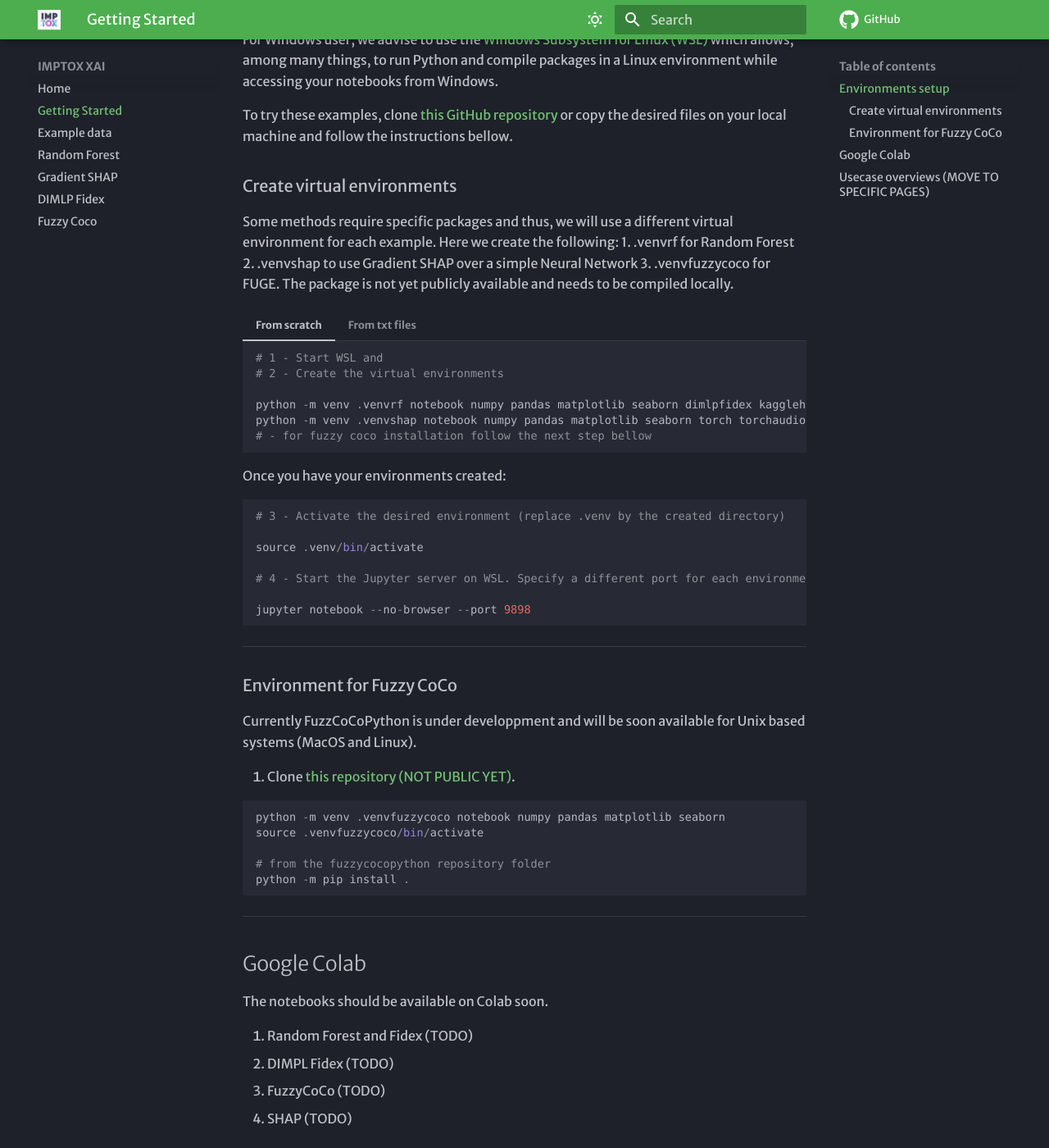
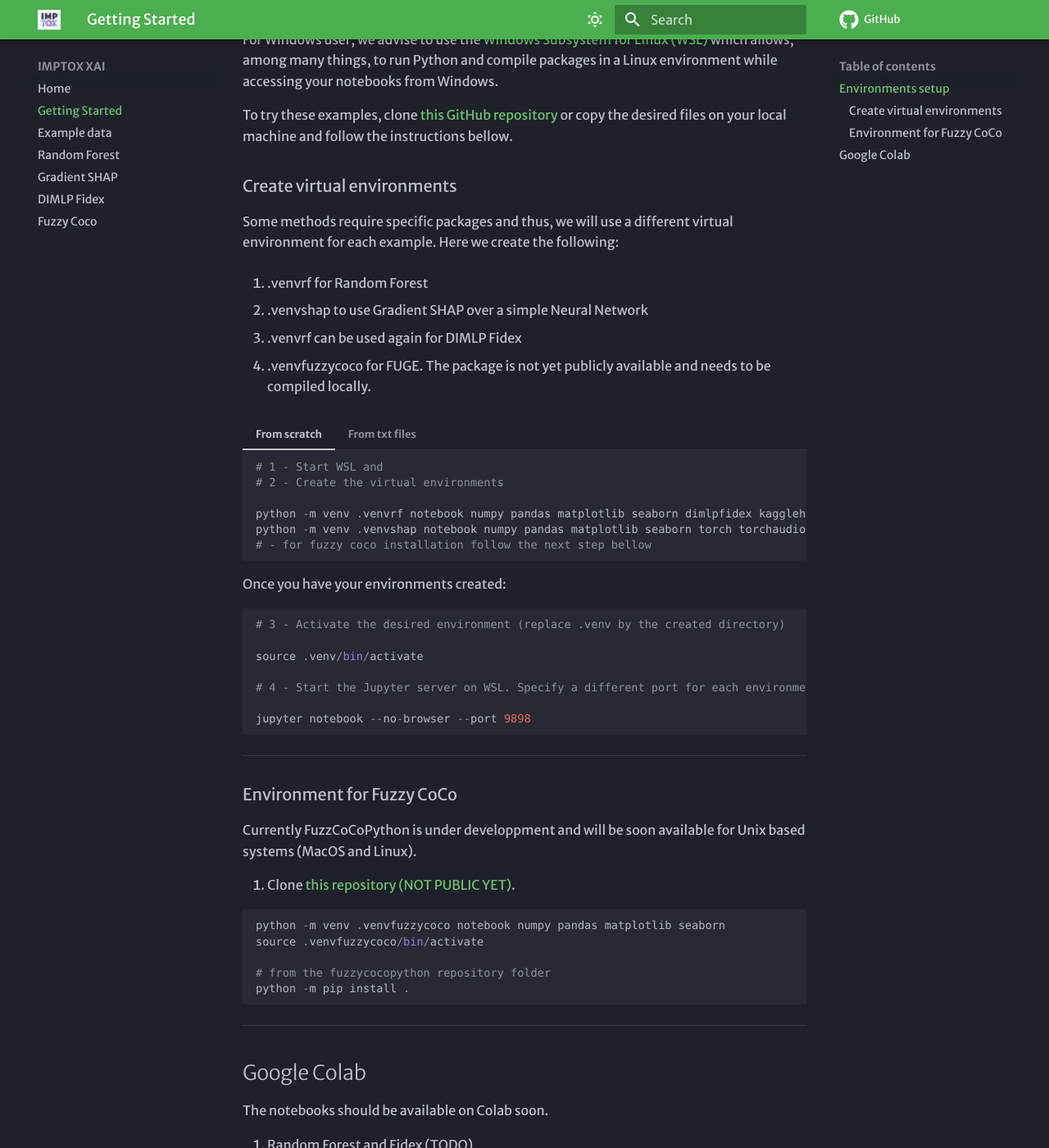
Before and after one commit to ThibaultSchowing/IMPTOX_XAI, an MkDocs documentation site: the page built from docs/aInstallation.md, in a window 1280 px wide and 1400 px high, scrolled down 195 px. Shown: the whole window at 82% size. Built offline with MkDocs 1.6.1 and Material for MkDocs 9.7.7, drawn with Linux system fonts in a browser that asks for light colours; some web fonts are replaced; comment, search, counter and statistics services are not loaded; some of the changed text lies outside the part shown.

Commit message:
Update doc

````diff
--- a/docs/aInstallation.md
+++ b/docs/aInstallation.md
@@ -12,9 +12,15 @@
 ### Create virtual environments
 
 Some methods require specific packages and thus, we will use a different virtual environment for each example. Here we create the following:
+
 1. .venvrf for Random Forest
+
 2. .venvshap to use Gradient SHAP over a simple Neural Network
-3. .venvfuzzycoco for FUGE. The package is not yet publicly available and needs to be compiled locally.
+
+3. .venvrf can be used again for DIMLP Fidex
+
+4. .venvfuzzycoco for FUGE. The package is not yet publicly available and needs to be compiled locally.
+
 
 === "From scratch"
 
@@ -86,28 +92,3 @@
 4. SHAP  (TODO)
 
 ---
-
-
-
-## Usecase overviews (MOVE TO SPECIFIC PAGES)
-
-
-
-=== "SHAP"
-
-    ![Global Variable Influence](./assets/img/GSHAP_MLP_FN.png)
-
-
-=== "DIMLP Fidex"
-
-    ![Global Rules](./assets/img/dimlp_fidex_glo.png)
-
-=== "Fuzzy CoCo"
-
-    ```py
-    def main():
-        print("Hello world!")
-
-    if __name__ == "__main__":
-        main()
-    ```
````
Also changed, not shown: docs/index.md (+40 -0 lines).
